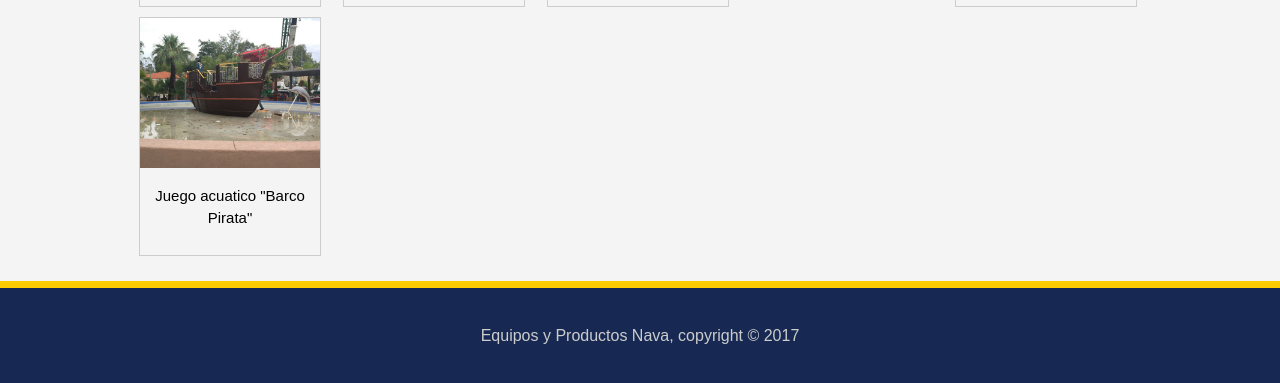
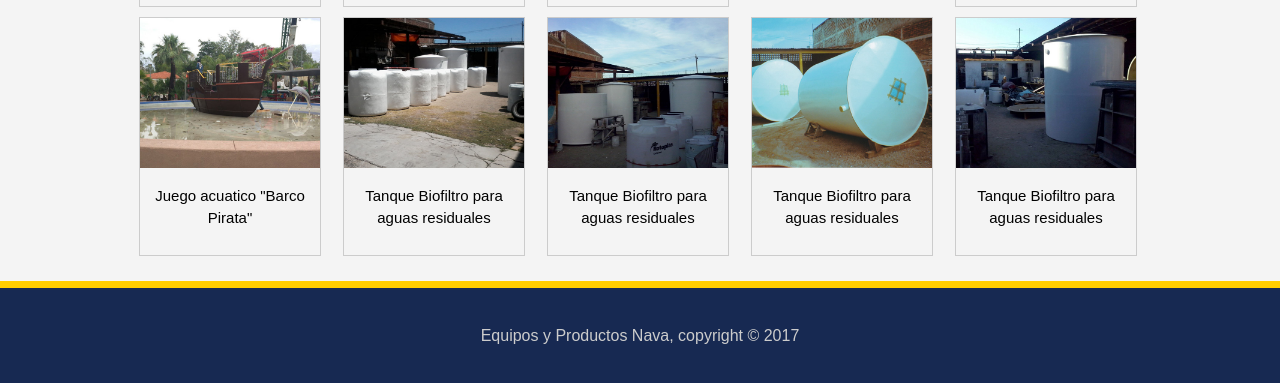
Before and after one commit to Biokami/Equipos-y-productos-nava, a plain HTML site: page Sections/Urbano.html in a window 1280 px wide. Shown: the part 2205-2588 px from the top of the page. Drawn offline with Linux system fonts and the light colour scheme.

```diff
--- a/Sections/Urbano.html
+++ b/Sections/Urbano.html
@@ -7,7 +7,7 @@
     <meta name="description" content="lanchas y productos de fibra de vidrio, Mazatlan, Sinaloa, Mexico">
     <meta name="keywords" content="Fibra de vidrio, lanchas, mazatlan, sinaloa, barco. barcos, noroeste, mexico, fibra, productos, embarcaciones, pesca, acuacultura, decoracion">
     <meta name="autor" content="Bryan Felfoldy">
-    <title>Equipos y Productos Nava | Productos Urbanos</title>
+    <title>Equipos y Productos Nava | Productos para equipamiento hurbano ornamental</title>
     <link type="text/css" rel="stylesheet" href="../CSS/stylesheet.css">
     <link rel="shortcut icon" type="image/png" href="../favicon.png">
 </head>
@@ -31,7 +31,7 @@
 
     <section id="principal">
         <div class="container">
-            <h2>Productos Urbanos</h2>
+            <h2>Productos para equipamiento hurbano ornamental</h2>
             <div class="gallery">
                 <div class="responsivo">
                     <div class="img">
@@ -329,6 +329,38 @@
                         <div class="desc">Juego acuatico "Barco Pirata"</div>
                     </div>
                 </div>
+                <div class="responsivo">
+                    <div class="img">
+                        <a target="_blank" href="../Imagenes/Acuicola/Acuicola-03.jpg">
+                            <img src="../Imagenes/Acuicola/acuicolathumbs/Acuicola-03-thumb.jpg" alt="#" width="600" height="500">
+                        </a>
+                        <div class="desc">Tanque Biofiltro para aguas residuales</div>
+                    </div>
+                </div>
+                <div class="responsivo">
+                    <div class="img">
+                        <a target="_blank" href="../Imagenes/Acuicola/Acuicola-04.jpg">
+                            <img src="../Imagenes/Acuicola/acuicolathumbs/Acuicola-04-thumb.jpg" alt="#" width="600" height="500">
+                        </a>
+                        <div class="desc">Tanque Biofiltro para aguas residuales</div>
+                    </div>
+                </div>
+                <div class="responsivo">
+                    <div class="img">
+                        <a target="_blank" href="../Imagenes/Acuicola/Acuicola-05.jpg">
+                            <img src="../Imagenes/Acuicola/acuicolathumbs/Acuicola-05-thumb.jpg" alt="#" width="600" height="500">
+                        </a>
+                        <div class="desc">Tanque Biofiltro para aguas residuales</div>
+                    </div>
+                </div>
+                <div class="responsivo">
+                    <div class="img">
+                        <a target="_blank" href="../Imagenes/Acuicola/Acuicola-06.jpg">
+                            <img src="../Imagenes/Acuicola/acuicolathumbs/Acuicola-06-thumb.jpg" alt="#" width="600" height="500">
+                        </a>
+                        <div class="desc">Tanque Biofiltro para aguas residuales</div>
+                    </div>
+                </div>
             </div>
         </div>
     </section>
```
Also changed, not shown: Sections/Acuicola.html (+4 -3 lines), Sections/Turistico.html (+4 -4 lines), index.html (+2 -2 lines).
